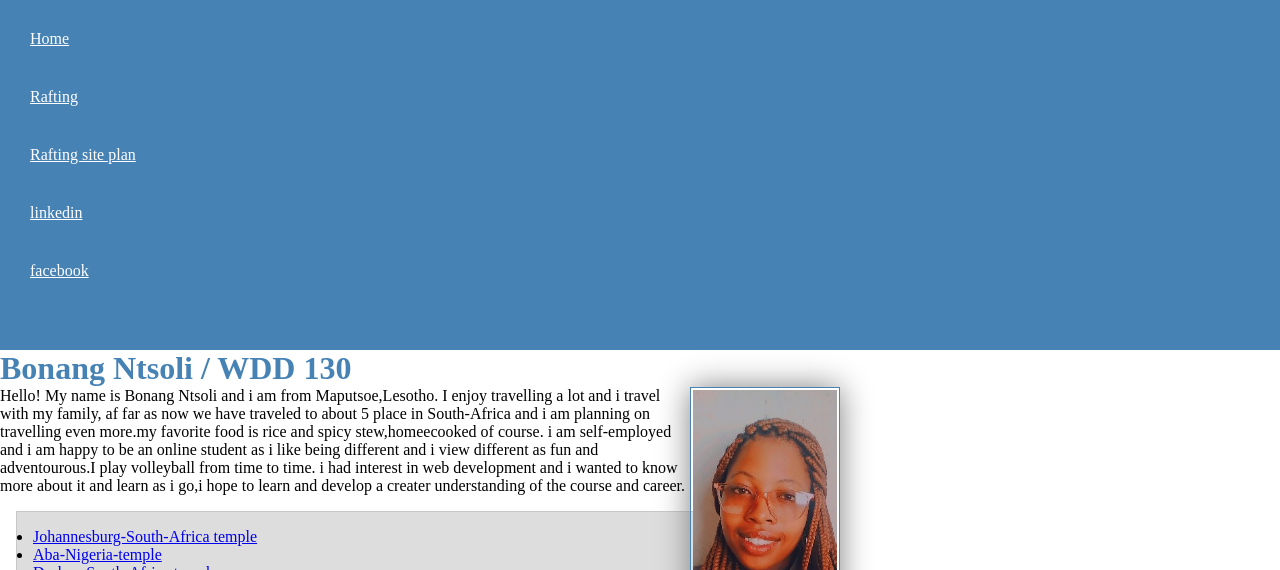
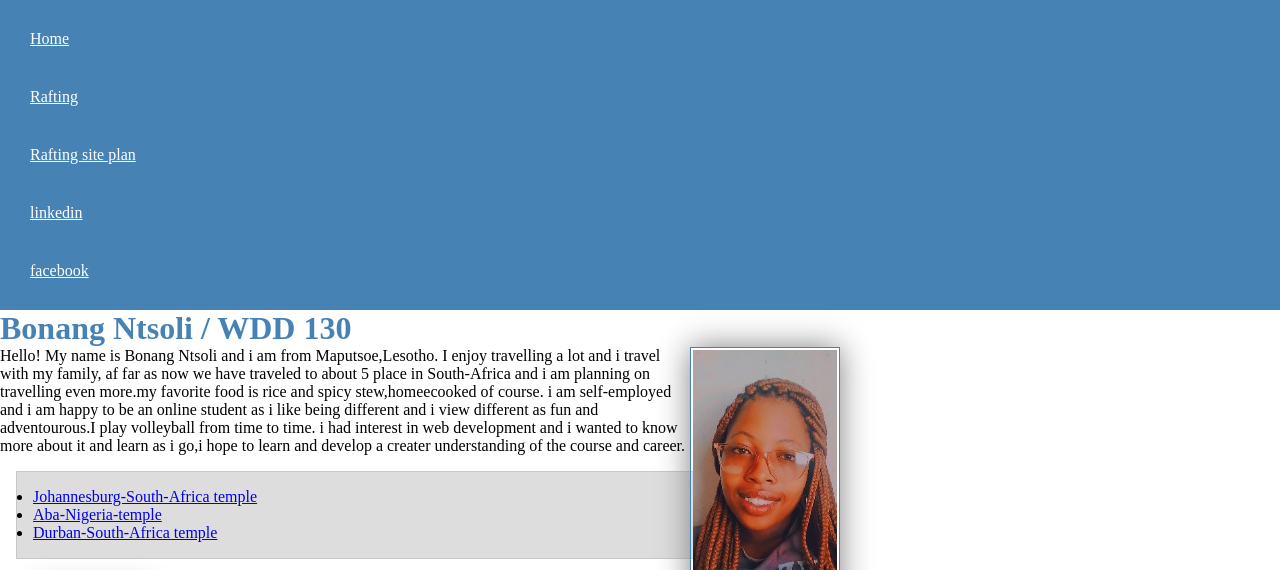
Before and after one commit to Bonang-Ntsoli/wdd130, a plain HTML site: page index.html in a window 1280 px wide. Shown: the top 570 px of the page. Drawn offline with Linux system fonts and the light colour scheme; files that its build step writes are made by us from their sources.

Commit message:
modified

```diff
--- a/index.html
+++ b/index.html
@@ -15,9 +15,10 @@
                 <a href="wwr/">Rafting </a>
                 <a href="wwr/site-plan-rafting.html">Rafting site plan</a>
                 <a href="https://linkedin.com">linkedin</a>
-                <a href="https://facebook.com ">facebook<a>
+                <a href="https://facebook.com ">facebook</a>
             </nav>
         </header>
+
         <main>
             <h1>Bonang Ntsoli / WDD 130</h1>
             <img src="images/profile.jpg" alt="Hello, my name Is Bonang Ntsoli" width="200">
@@ -29,11 +30,10 @@
         i had interest in web development and i wanted to know more about it and learn as i go,i hope to learn
     and develop a creater understanding of the course and career.  </p>
             <ul class="box">
-                <li><a href="https://www.churchofjesuschrist.org/temples/details/johannesburg-south-africa-temple"target="_blank">Johannesburg-South-Africa temple</a></li>
-                <li><a href="https://www.churchofjesuschrist.org/temples/details/aba-nigeria-temple"target="_blank">Aba-Nigeria-temple</a></li>
-                <li><a href="https://www.churchofjesuschrist.org/temples/details/durban-south-africa-temple"target="_blank">Durban-South-Africa temple</a></li>
+                <li><a href="https://www.churchofjesuschrist.org/temples/details/johannesburg-south-africa-temple" target="_blank">Johannesburg-South-Africa temple</a></li>
+                <li><a href="https://www.churchofjesuschrist.org/temples/details/aba-nigeria-temple" target="_blank">Aba-Nigeria-temple</a></li>
+                <li><a href="https://www.churchofjesuschrist.org/temples/details/durban-south-africa-temple" target="_blank">Durban-South-Africa temple</a></li>
             </ul>
-
         </main>
         <aside class="box">
             <h2>Lesotho</h2>
```
